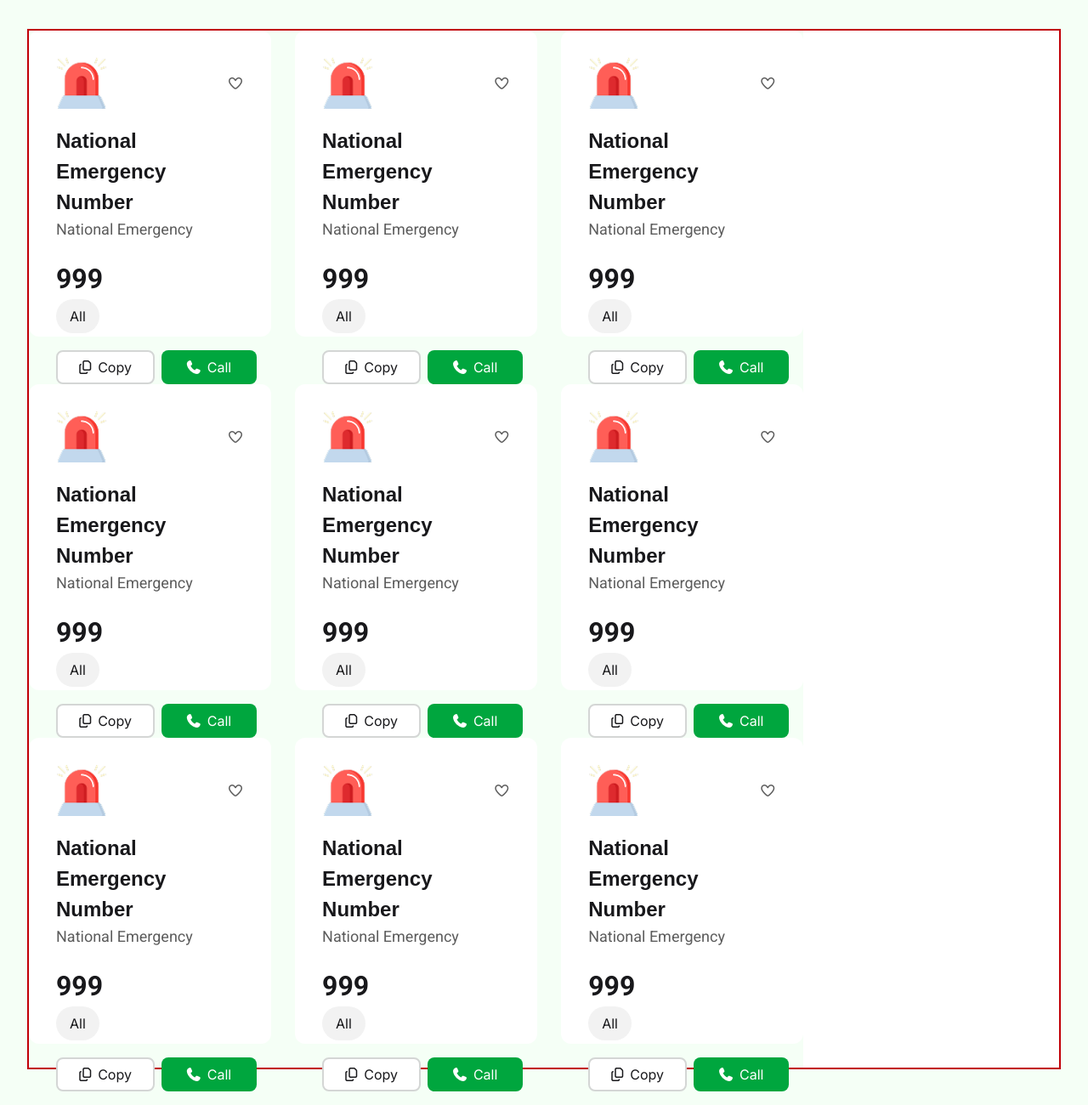
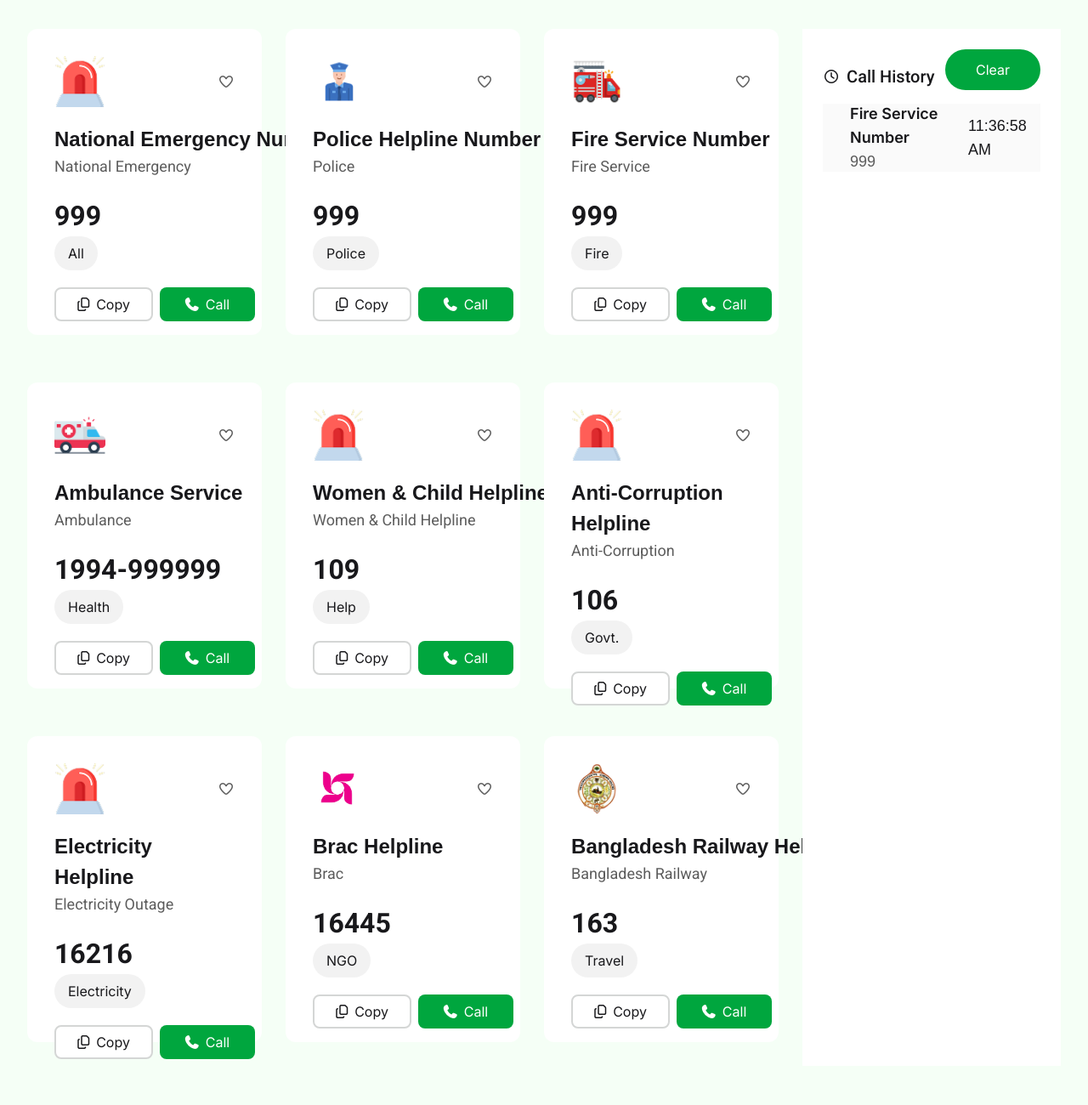
Before and after one commit to Istiak-Ahmed01/emergencyHotlineProject, a plain HTML site: page index.html in a window 1280 px wide. Shown: the part 360-1660 px from the top of the page at 85% size. Drawn offline with nearby package versions, Linux system fonts and the light colour scheme; a web font is replaced by a local one.

Commit message:
design completed

```diff
--- a/index.html
+++ b/index.html
@@ -62,8 +62,8 @@
     </section>
 
     <!-- main section -->
-    <section class="bg-[#F5FFF6] py-12">
-        <div class="w-[95%] border-2 border-red-700 mx-auto flex">
+    <section class="bg-[#F5FFF6] py-12 ">
+        <div class="w-[95%]  mx-auto flex gap-7">
             <div class="grid grid-cols-3 gap-7 w-full space-y-7">
                 <!-- card div -->
 
@@ -74,7 +74,7 @@
                     </div>
 
                     <div>
-                        <h3 class="hind text-[24px] font-bold ">National Emergency Number</h3>
+                        <h3 class="hind text-[24px] font-bold whitespace-nowrap ">National Emergency Number</h3>
 
                         <p class="roboto text-lg font-normal text-[#5C5C5C]">National Emergency</p>
 
@@ -97,20 +97,76 @@
                 </div>
                 <div class=" bg-white p-8 space-y-5  h-[360px] rounded-xl shadow-[0px 2px 3px 0px rgba(0, 0, 0, 0.15)]">
                     <div class="flex justify-between items-center">
-                        <img class="w-[60px] h-[60px]" src="./assets/emergency.png" alt="">
+                        <img class="w-[60px] h-[60px]" src="./assets/police.png" alt="">
                         <i class="fa-regular fa-heart text-[#5C5C5C]"></i>
                     </div>
 
                     <div>
-                        <h3 class="hind text-[24px] font-bold ">National Emergency Number</h3>
+                        <h3 class="hind text-[24px] font-bold whitespace-nowrap">Police Helpline Number</h3>
 
-                        <p class="roboto text-lg font-normal text-[#5C5C5C]">National Emergency</p>
+                        <p class="roboto text-lg font-normal text-[#5C5C5C]">Police</p>
 
                     </div>
 
                     <div>
                         <h2 class="roboto text-[32px] font-bold">999</h2>
-                        <button class="bg-[#F2F2F2]  rounded-full py-2 px-4">All</button>
+                        <button class="bg-[#F2F2F2]  rounded-full py-2 px-4">Police</button>
+
+                    </div>
+                    <div class="flex justify-between gap-2 h-10">
+
+                        <button
+                            class="bg-white px-14 py-3 w-[50%]  h-10 rounded-lg flex justify-center items-center gap-2 border-2 border-[#D4D6D5]"><i
+                                class="fa-regular fa-copy"></i><span>Copy</span></button>
+                        <button
+                            class="bg-[#00A63E] px-14 py-3 w-[50%]  h-10 rounded-lg text-white text-[16px] roboto flex items-center justify-center gap-2"><i
+                                class="fa-solid fa-phone text-white"></i><span>Call</span></button>
+                    </div>
+                </div>
+                <div class=" bg-white p-8 space-y-5  h-[360px] rounded-xl shadow-[0px 2px 3px 0px rgba(0, 0, 0, 0.15)]">
+                    <div class="flex justify-between items-center">
+                        <img class="w-[60px] h-[60px]" src="./assets/fire-service.png" alt="">
+                        <i class="fa-regular fa-heart text-[#5C5C5C]"></i>
+                    </div>
+
+                    <div>
+                        <h3 class="hind text-[24px] font-bold whitespace-nowrap">Fire Service Number</h3>
+
+                        <p class="roboto text-lg font-normal text-[#5C5C5C]">Fire Service </p>
+
+                    </div>
+
+                    <div>
+                        <h2 class="roboto text-[32px] font-bold">999</h2>
+                        <button class="bg-[#F2F2F2]  rounded-full py-2 px-4">Fire</button>
+
+                    </div>
+                    <div class="flex justify-between gap-2 h-10">
+
+                        <button
+                            class="bg-white px-14 py-3 w-[50%]  h-10 rounded-lg flex justify-center items-center gap-2 border-2 border-[#D4D6D5]"><i
+                                class="fa-regular fa-copy"></i><span>Copy</span></button>
+                        <button
+                            class="bg-[#00A63E] px-14 py-3 w-[50%]  h-10 rounded-lg text-white text-[16px] roboto flex items-center justify-center gap-2"><i
+                                class="fa-solid fa-phone text-white"></i><span>Call</span></button>
+                    </div>
+                </div>
+                <div class=" bg-white p-8 space-y-5  h-[360px] rounded-xl shadow-[0px 2px 3px 0px rgba(0, 0, 0, 0.15)]">
+                    <div class="flex justify-between items-center">
+                        <img class="w-[60px] h-[60px]" src="./assets/ambulance.png" alt="">
+                        <i class="fa-regular fa-heart text-[#5C5C5C]"></i>
+                    </div>
+
+                    <div>
+                        <h3 class="hind text-[24px] font-bold whitespace-nowrap">Ambulance Service</h3>
+
+                        <p class="roboto text-lg font-normal text-[#5C5C5C]">Ambulance</p>
+
+                    </div>
+
+                    <div>
+                        <h2 class="roboto text-[32px] font-bold">1994-999999</h2>
+                        <button class="bg-[#F2F2F2]  rounded-full py-2 px-4">Health</button>
 
                     </div>
                     <div class="flex justify-between gap-2 h-10">
@@ -130,15 +186,15 @@
                     </div>
 
                     <div>
-                        <h3 class="hind text-[24px] font-bold ">National Emergency Number</h3>
+                        <h3 class="hind text-[24px] font-bold whitespace-nowrap">Women & Child Helpline</h3>
 
-                        <p class="roboto text-lg font-normal text-[#5C5C5C]">National Emergency</p>
+                        <p class="roboto text-lg font-normal text-[#5C5C5C]">Women & Child Helpline</p>
 
                     </div>
 
                     <div>
-                        <h2 class="roboto text-[32px] font-bold">999</h2>
-                        <button class="bg-[#F2F2F2]  rounded-full py-2 px-4">All</button>
+                        <h2 class="roboto text-[32px] font-bold">109</h2>
+                        <button class="bg-[#F2F2F2]  rounded-full py-2 px-4">Help</button>
 
                     </div>
                     <div class="flex justify-between gap-2 h-10">
@@ -158,15 +214,15 @@
                     </div>
 
                     <div>
-                        <h3 class="hind text-[24px] font-bold ">National Emergency Number</h3>
+                        <h3 class="hind text-[24px] font-bold ">Anti-Corruption Helpline</h3>
 
-                        <p class="roboto text-lg font-normal text-[#5C5C5C]">National Emergency</p>
+                        <p class="roboto text-lg font-normal text-[#5C5C5C]">Anti-Corruption </p>
 
                     </div>
 
                     <div>
-                        <h2 class="roboto text-[32px] font-bold">999</h2>
-                        <button class="bg-[#F2F2F2]  rounded-full py-2 px-4">All</button>
+                        <h2 class="roboto text-[32px] font-bold">106</h2>
+                        <button class="bg-[#F2F2F2]  rounded-full py-2 px-4">Govt.</button>
 
                     </div>
                     <div class="flex justify-between gap-2 h-10">
@@ -186,15 +242,15 @@
                     </div>
 
                     <div>
-                        <h3 class="hind text-[24px] font-bold ">National Emergency Number</h3>
+                        <h3 class="hind text-[24px] font-bold ">Electricity Helpline</h3>
 
-                        <p class="roboto text-lg font-normal text-[#5C5C5C]">National Emergency</p>
+                        <p class="roboto text-lg font-normal text-[#5C5C5C]">Electricity Outage</p>
 
                     </div>
 
                     <div>
-                        <h2 class="roboto text-[32px] font-bold">999</h2>
-                        <button class="bg-[#F2F2F2]  rounded-full py-2 px-4">All</button>
+                        <h2 class="roboto text-[32px] font-bold">16216</h2>
+                        <button class="bg-[#F2F2F2]  rounded-full py-2 px-4">Electricity</button>
 
                     </div>
                     <div class="flex justify-between gap-2 h-10">
@@ -209,20 +265,20 @@
                 </div>
                 <div class=" bg-white p-8 space-y-5  h-[360px] rounded-xl shadow-[0px 2px 3px 0px rgba(0, 0, 0, 0.15)]">
                     <div class="flex justify-between items-center">
-                        <img class="w-[60px] h-[60px]" src="./assets/emergency.png" alt="">
+                        <img class="w-[60px] h-[60px]" src="./assets/brac.png" alt="">
                         <i class="fa-regular fa-heart text-[#5C5C5C]"></i>
                     </div>
 
                     <div>
-                        <h3 class="hind text-[24px] font-bold ">National Emergency Number</h3>
+                        <h3 class="hind text-[24px] font-bold ">Brac Helpline</h3>
 
-                        <p class="roboto text-lg font-normal text-[#5C5C5C]">National Emergency</p>
+                        <p class="roboto text-lg font-normal text-[#5C5C5C]">Brac</p>
 
                     </div>
 
                     <div>
-                        <h2 class="roboto text-[32px] font-bold">999</h2>
-                        <button class="bg-[#F2F2F2]  rounded-full py-2 px-4">All</button>
+                        <h2 class="roboto text-[32px] font-bold">16445</h2>
+                        <button class="bg-[#F2F2F2]  rounded-full py-2 px-4">NGO</button>
 
                     </div>
                     <div class="flex justify-between gap-2 h-10">
@@ -237,76 +293,20 @@
                 </div>
                 <div class=" bg-white p-8 space-y-5  h-[360px] rounded-xl shadow-[0px 2px 3px 0px rgba(0, 0, 0, 0.15)]">
                     <div class="flex justify-between items-center">
-                        <img class="w-[60px] h-[60px]" src="./assets/emergency.png" alt="">
+                        <img class="w-[60px] h-[60px]" src="./assets/Bangladesh-Railway.png" alt="">
                         <i class="fa-regular fa-heart text-[#5C5C5C]"></i>
                     </div>
 
                     <div>
-                        <h3 class="hind text-[24px] font-bold ">National Emergency Number</h3>
+                        <h3 class="hind text-[24px] font-bold whitespace-nowrap ">Bangladesh Railway Helpline </h3>
 
-                        <p class="roboto text-lg font-normal text-[#5C5C5C]">National Emergency</p>
+                        <p class="roboto text-lg font-normal text-[#5C5C5C]">Bangladesh Railway</p>
 
                     </div>
 
                     <div>
-                        <h2 class="roboto text-[32px] font-bold">999</h2>
-                        <button class="bg-[#F2F2F2]  rounded-full py-2 px-4">All</button>
-
-                    </div>
-                    <div class="flex justify-between gap-2 h-10">
-
-                        <button
-                            class="bg-white px-14 py-3 w-[50%]  h-10 rounded-lg flex justify-center items-center gap-2 border-2 border-[#D4D6D5]"><i
-                                class="fa-regular fa-copy"></i><span>Copy</span></button>
-                        <button
-                            class="bg-[#00A63E] px-14 py-3 w-[50%]  h-10 rounded-lg text-white text-[16px] roboto flex items-center justify-center gap-2"><i
-                                class="fa-solid fa-phone text-white"></i><span>Call</span></button>
-                    </div>
-                </div>
-                <div class=" bg-white p-8 space-y-5  h-[360px] rounded-xl shadow-[0px 2px 3px 0px rgba(0, 0, 0, 0.15)]">
-                    <div class="flex justify-between items-center">
-                        <img class="w-[60px] h-[60px]" src="./assets/emergency.png" alt="">
-                        <i class="fa-regular fa-heart text-[#5C5C5C]"></i>
-                    </div>
-
-                    <div>
-                        <h3 class="hind text-[24px] font-bold ">National Emergency Number</h3>
-
-                        <p class="roboto text-lg font-normal text-[#5C5C5C]">National Emergency</p>
-
-                    </div>
-
-                    <div>
-                        <h2 class="roboto text-[32px] font-bold">999</h2>
-                        <button class="bg-[#F2F2F2]  rounded-full py-2 px-4">All</button>
-
-                    </div>
-                    <div class="flex justify-between gap-2 h-10">
-
-                        <button
-                            class="bg-white px-14 py-3 w-[50%]  h-10 rounded-lg flex justify-center items-center gap-2 border-2 border-[#D4D6D5]"><i
-                                class="fa-regular fa-copy"></i><span>Copy</span></button>
-                        <button
-                            class="bg-[#00A63E] px-14 py-3 w-[50%]  h-10 rounded-lg text-white text-[16px] roboto flex items-center justify-center gap-2"><i
-                                class="fa-solid fa-phone text-white"></i><span>Call</span></button>
-                    </div>
-                </div>
-                <div class=" bg-white p-8 space-y-5  h-[360px] rounded-xl shadow-[0px 2px 3px 0px rgba(0, 0, 0, 0.15)]">
-                    <div class="flex justify-between items-center">
-                        <img class="w-[60px] h-[60px]" src="./assets/emergency.png" alt="">
-                        <i class="fa-regular fa-heart text-[#5C5C5C]"></i>
-                    </div>
-
-                    <div>
-                        <h3 class="hind text-[24px] font-bold ">National Emergency Number</h3>
-
-                        <p class="roboto text-lg font-normal text-[#5C5C5C]">National Emergency</p>
-
-                    </div>
-
-                    <div>
-                        <h2 class="roboto text-[32px] font-bold">999</h2>
-                        <button class="bg-[#F2F2F2]  rounded-full py-2 px-4">All</button>
+                        <h2 class="roboto text-[32px] font-bold">163</h2>
+                        <button class="bg-[#F2F2F2]  rounded-full py-2 px-4">Travel</button>
 
                     </div>
                     <div class="flex justify-between gap-2 h-10">
@@ -325,7 +325,23 @@
             </div>
 
             <!-- history div -->
-            <div class="w-[400px] bg-white">
+            <div class="w-[400px] bg-white shadow-[0px 2px 3px 0px rgba(0, 0, 0, 0.15)] p-6 ">
+                <div class="flex justify-between items-center">
+                    <div class="flex gap-2 justify-center items-center mt-4">
+                        <i class="fa-regular fa-clock"></i>
+                        <h3 class="roboto text-[20px] font-medium">Call History</h3>
+                    </div>
+                    <button class="h-12 w-28  px-9 py-3 bg-[#00A63E] text-white rounded-full text-center">Clear</button>
+                </div>
+
+                <div class="flex items-center justify-between bg-[#fafafa] h-20 p-4 mt-4">
+                    <div class="p-4">
+                        <h3 class="text-lg font-semibold">Fire Service Number</h3>
+                        <p class="hind text-lg font-normal text-[#5C5C5C]">999</p>
+                    </div>
+                    <p class="hind text-lg font-normal ">11:36:58 AM</p>
+                </div>
+
 
             </div>
 
```
